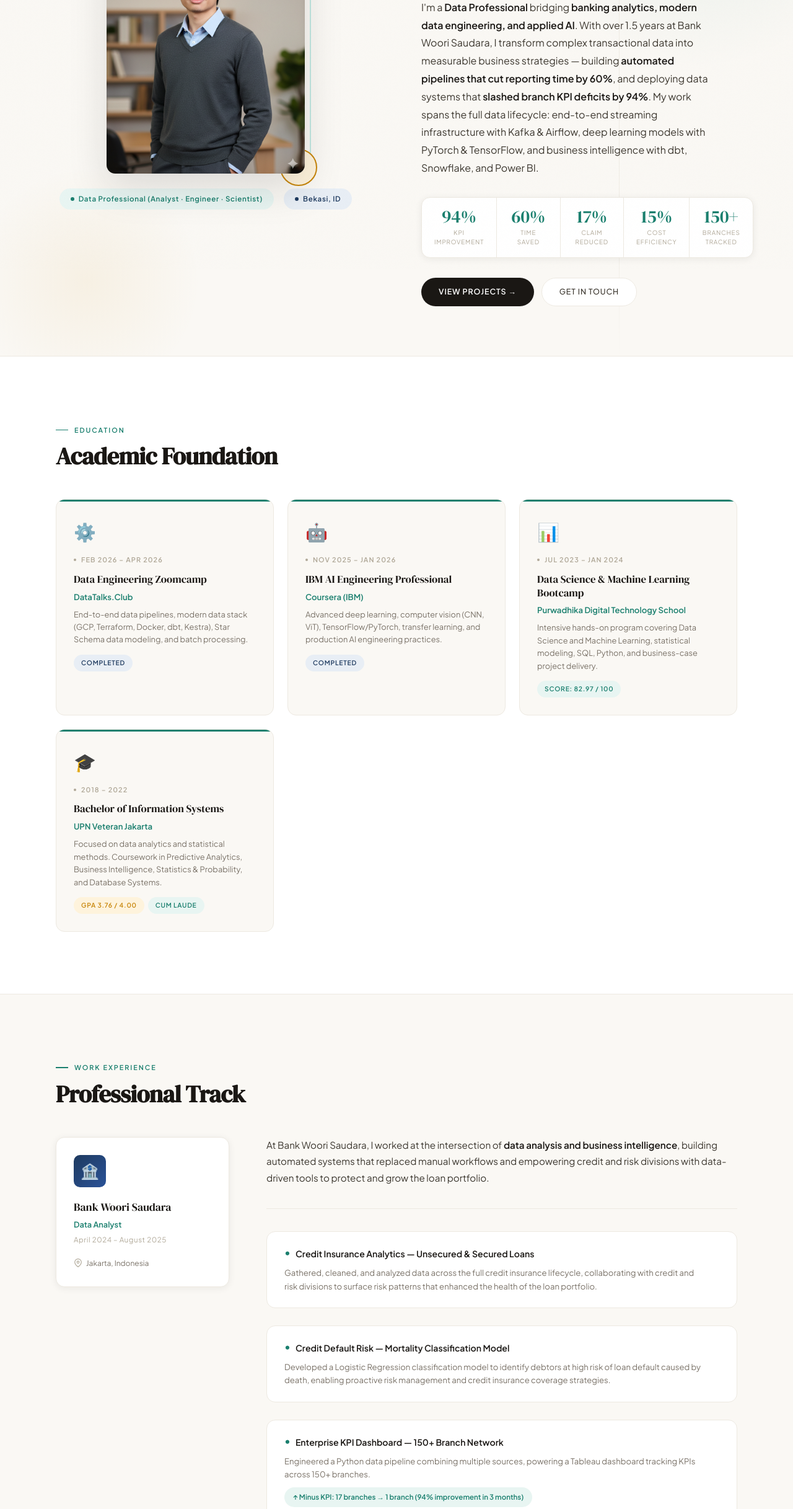
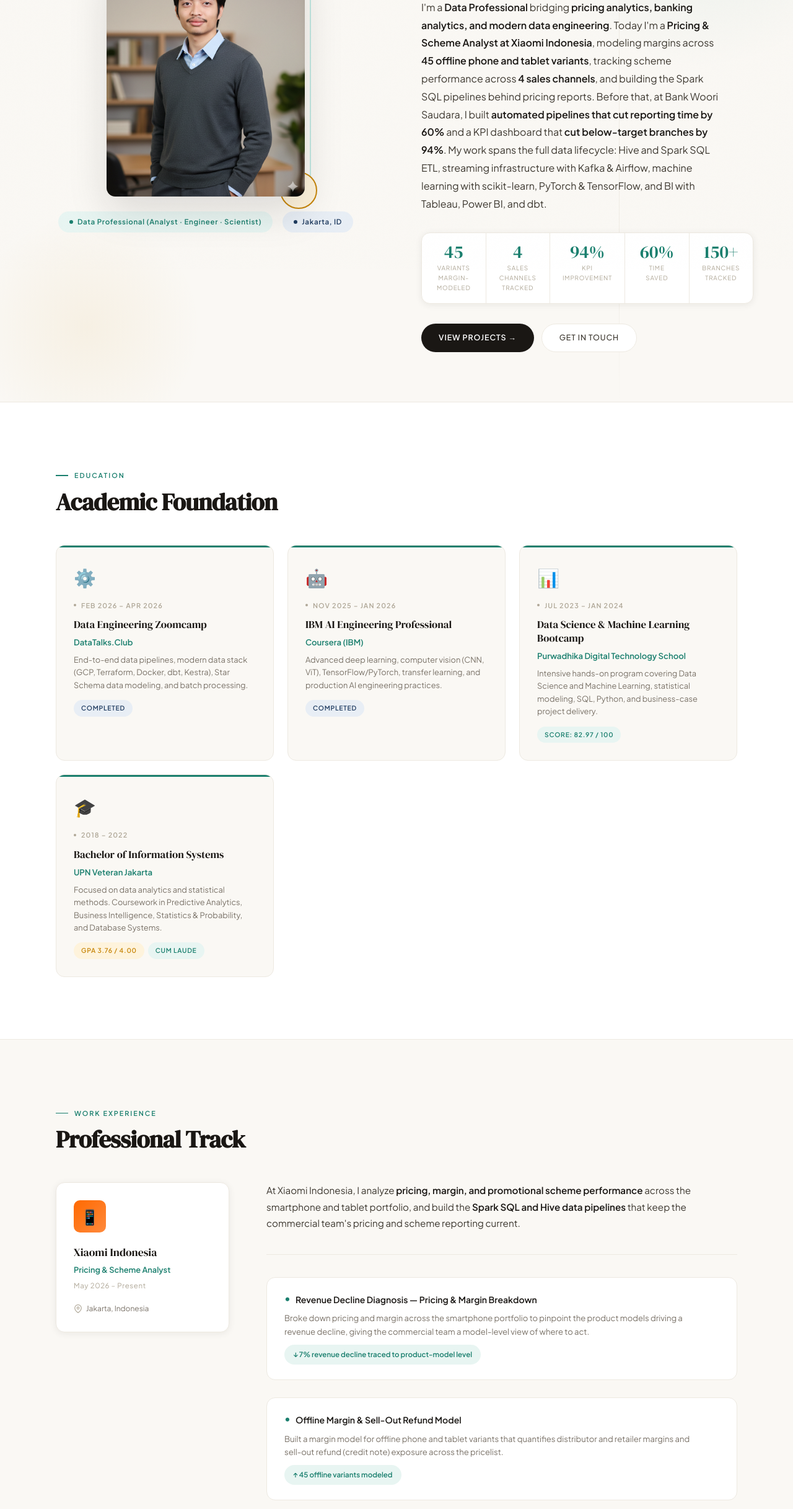
Before and after one commit to ghanysalam/Ghany-Portfolio, a plain HTML site: page index.html in a window 1280 px wide. Shown: the part 366-2800 px from the top of the page at 62% size. Drawn offline with Linux system fonts and the light colour scheme.

Commit message:
Add Xiaomi Indonesia role and refresh portfolio content
- Restructure experience section to render multiple roles from data.js
- Add Xiaomi Indonesia (Pricing & Scheme Analyst, May 2026 - present)
- Update hero bio and stats, fix location Bekasi -> Jakarta, drop "over 1.5 years" claim
- Add Hive, Spark SQL, DataWorks, Excel, Feishu/Lark Sheets to skills
- Update contact copy and footer year
- Reword "Minus KPI" and "loan default caused by death" to match CV

Co-Authored-By: Claude Sonnet 5.5 <noreply@anthropic.com>
Claude-Session: https://claude.ai/code/session_01SZqmqewGCv7FNWkSAHX5Za

```diff
--- a/assets/css/sections/experience.css
+++ b/assets/css/sections/experience.css
@@ -4,6 +4,7 @@
 #experience { background:var(--cream); border-top:1px solid var(--cream3); }
 
 .exp-layout { display:grid; grid-template-columns:280px 1fr; gap:60px; align-items:start; }
+.exp-layout + .exp-layout { margin-top:72px; padding-top:72px; border-top:1px solid var(--cream3); }
 
 .exp-aside {
   position:sticky; top:90px;
@@ -20,6 +21,7 @@
   display:flex; align-items:center; justify-content:center;
   font-size:1.5rem; margin-bottom:18px;
 }
+.ea-logo.ea-xiaomi { background:linear-gradient(135deg, #ff6900, #ff8a3d); }
 .ea-company { font-family:'DM Serif Display', serif; font-size:1.1rem; margin-bottom:4px; }
 .ea-role { font-size:.8rem; color:var(--teal); font-weight:600; margin-bottom:6px; }
 .ea-period { font-size:.72rem; color:var(--ink4); letter-spacing:.05em; margin-bottom:18px; }
--- a/assets/js/data.js
+++ b/assets/js/data.js
@@ -48,6 +48,62 @@ const educationData = [
 
 const experienceData = [
   {
+    company: "Xiaomi Indonesia",
+    logo: "📱",
+    logoClass: "ea-xiaomi",
+    role: "Pricing & Scheme Analyst",
+    period: "May 2026 – Present",
+    location: "Jakarta, Indonesia",
+    intro: "At Xiaomi Indonesia, I analyze <strong>pricing, margin, and promotional scheme performance</strong> across the smartphone and tablet portfolio, and build the <strong>Spark SQL and Hive data pipelines</strong> that keep the commercial team's pricing and scheme reporting current.",
+    items: [
+      {
+        title: "Revenue Decline Diagnosis — Pricing & Margin Breakdown",
+        desc: "Broke down pricing and margin across the smartphone portfolio to pinpoint the product models driving a revenue decline, giving the commercial team a model-level view of where to act.",
+        metric: "↓ 7% revenue decline traced to product-model level",
+        animationClass: "d2"
+      },
+      {
+        title: "Offline Margin & Sell-Out Refund Model",
+        desc: "Built a margin model for offline phone and tablet variants that quantifies distributor and retailer margins and sell-out refund (credit note) exposure across the pricelist.",
+        metric: "↑ 45 offline variants modeled",
+        animationClass: "d3"
+      },
+      {
+        title: "Promotional Scheme Effectiveness — 4 Sales Channels",
+        desc: "Tracked scheme performance month over month across Traditional, Key Account, Authorized Store, and Online channels, flagging underperforming programs for redesign.",
+        metric: "↑ 19% average MoM decline flagged for redesign",
+        animationClass: "d4"
+      },
+      {
+        title: "Sell-Out Forecasting for Scheme Budgets",
+        desc: "Forecast monthly sell-out per model from historical sales to size promotional scheme budgets and pricing plans.",
+        metric: null,
+        animationClass: "d5"
+      },
+      {
+        title: "Scheme Budget Pipeline — Feishu Sheets to Apache Hive",
+        desc: "Built an ETL pipeline in Spark SQL joining smartphone and tablet pricing with 4-channel sell-out data, then modeled aggregation tables comparing forecasted scheme budget with partner-claimable budget and published them to Feishu reporting.",
+        metric: "↑ Recurring forecast vs. claimable budget view for the commercial team",
+        animationClass: "d6"
+      },
+      {
+        title: "dim_smartphone_price — Daily SRP Snapshot Table",
+        desc: "Develop and maintain a daily offline and online SRP snapshot table per product, using Spark SQL on DataWorks with a scheduled daily job and a full 2026 historical backfill from Feishu-synced source tables.",
+        metric: "↑ Daily scheduled job · full 2026 backfill",
+        animationClass: "d7"
+      }
+    ]
+  },
+  {
+    company: "Bank Woori Saudara",
+    logo: "🏦",
+    logoClass: "",
+    role: "Data Analyst",
+    period: "April 2024 – August 2025",
+    location: "Jakarta, Indonesia",
+    intro: "At Bank Woori Saudara, I worked at the intersection of <strong>data analysis and business intelligence</strong>, building automated systems that replaced manual workflows and empowering credit and risk divisions with data-driven tools to protect and grow the loan portfolio.",
+    items: [
+      {
         title: "Credit Insurance Analytics — Unsecured & Secured Loans",
         desc: "Gathered, cleaned, and analyzed data across the full credit insurance lifecycle, collaborating with credit and risk divisions to surface risk patterns that enhanced the health of the loan portfolio.",
         metric: null,
@@ -55,14 +111,14 @@ const experienceData = [
       },
       {
         title: "Credit Default Risk — Mortality Classification Model",
-    desc: "Developed a Logistic Regression classification model to identify debtors at high risk of loan default caused by death, enabling proactive risk management and credit insurance coverage strategies.",
+        desc: "Developed a Logistic Regression classification model to identify debtors at high risk of mortality-related loan default, enabling proactive risk management and credit insurance coverage strategies.",
         metric: null,
         animationClass: "d3"
       },
       {
         title: "Enterprise KPI Dashboard — 150+ Branch Network",
         desc: "Engineered a Python data pipeline combining multiple sources, powering a Tableau dashboard tracking KPIs across 150+ branches.",
-    metric: "↑ Minus KPI: 17 branches → 1 branch (94% improvement in 3 months)",
+        metric: "↑ Below-target branches: 17 → 1 (94% improvement in 3 months)",
         animationClass: "d4"
       },
       {
@@ -83,6 +139,8 @@ const experienceData = [
         metric: "↑ 60% time efficiency improvement",
         animationClass: "d7"
       }
+    ]
+  }
 ];
 
 const skillsData = [
@@ -102,7 +160,10 @@ const skillsData = [
       { name: "MinIO (S3)", class: "st-ink" },
       { name: "Star Schema", class: "st-ink" },
       { name: "ELT Processes", class: "st-ink" },
-      { name: "PySpark", class: "st-ink" }
+      { name: "PySpark", class: "st-ink" },
+      { name: "Apache Hive", class: "st-ink" },
+      { name: "Spark SQL", class: "st-ink" },
+      { name: "DataWorks", class: "st-ink" }
     ],
     animationClass: "d1"
   },
@@ -153,6 +214,8 @@ const skillsData = [
     tags: [
       { name: "Tableau", class: "st-teal" },
       { name: "Power BI", class: "st-teal" },
+      { name: "Excel (Power Query)", class: "st-teal" },
+      { name: "Feishu/Lark Sheets", class: "st-ink" },
       { name: "Matplotlib", class: "st-ink" },
       { name: "Seaborn", class: "st-ink" },
       { name: "Executive Dashboards", class: "st-ink" }
--- a/assets/js/script.js
+++ b/assets/js/script.js
@@ -15,14 +15,38 @@ const renderEducation = () => {
 };
 
 const renderExperience = () => {
-  const container = document.getElementById('expGrid');
+  const container = document.getElementById('expRoles');
   if (!container || typeof experienceData === 'undefined') return;
-  container.innerHTML = experienceData.map(item => `
-    <div class="exp-item reveal ${item.animationClass}">
-      <div>
-        <div class="exp-item-title">${item.title}</div>
-        <div class="exp-item-desc">${item.desc}</div>
-        ${item.metric ? `<span class="exp-metric em-teal">${item.metric}</span>` : ''}
+  container.innerHTML = experienceData.map(role => `
+    <div class="exp-layout">
+      <div class="exp-aside reveal d1">
+        <div class="exp-aside-card">
+          <div class="ea-logo ${role.logoClass || ''}">${role.logo}</div>
+          <div class="ea-company">${role.company}</div>
+          <div class="ea-role">${role.role}</div>
+          <div class="ea-period">${role.period}</div>
+          <div class="ea-location">
+            <svg viewBox="0 0 24 24" fill="none" stroke="currentColor" stroke-width="2">
+              <path d="M21 10c0 7-9 13-9 13s-9-6-9-13a9 9 0 0118 0z" />
+              <circle cx="12" cy="10" r="3" />
+            </svg>
+            ${role.location}
+          </div>
+        </div>
+      </div>
+      <div class="exp-main">
+        <p class="exp-intro reveal d2">${role.intro}</p>
+        <div class="exp-items">
+          ${role.items.map(item => `
+            <div class="exp-item reveal ${item.animationClass}">
+              <div>
+                <div class="exp-item-title">${item.title}</div>
+                <div class="exp-item-desc">${item.desc}</div>
+                ${item.metric ? `<span class="exp-metric em-teal">${item.metric}</span>` : ''}
+              </div>
+            </div>
+          `).join('')}
+        </div>
       </div>
     </div>
   `).join('');
--- a/index.html
+++ b/index.html
@@ -10,7 +10,7 @@
   <link
     href="https://fonts.googleapis.com/css2?family=DM+Serif+Display:ital@0;1&family=Plus+Jakarta+Sans:ital,wght@0,300;0,400;0,500;0,600;1,300;1,400&display=swap"
     rel="stylesheet">
-  <link rel="stylesheet" href="assets/css/styles.css?v=3">
+  <link rel="stylesheet" href="assets/css/styles.css?v=4">
 </head>
 
 <body>
@@ -63,7 +63,7 @@
         </div>
         <div class="hero-badge">
           <span class="hb-pill teal">Data Professional (Analyst · Engineer · Scientist)</span>
-          <span class="hb-pill navy">Bekasi, ID</span>
+          <span class="hb-pill navy">Jakarta, ID</span>
         </div>
       </div>
 
@@ -72,16 +72,26 @@
         <div class="eyebrow">About Me</div>
         <h1>Turning Raw Data into<br><em>Strategic Impact</em></h1>
         <p class="hero-bio">
-          I'm a <strong>Data Professional</strong> bridging <strong>banking analytics, modern data engineering,
-            and applied AI</strong>. With over 1.5 years at Bank Woori Saudara, I transform complex transactional
-          data into measurable business strategies — building <strong>automated pipelines that cut reporting time
-            by 60%</strong>, and deploying data systems that <strong>slashed branch KPI deficits by 94%</strong>.
-          My work spans the full data lifecycle: end-to-end streaming infrastructure with Kafka & Airflow,
-          deep learning models with PyTorch & TensorFlow, and business intelligence with dbt, Snowflake,
-          and Power BI.
+          I'm a <strong>Data Professional</strong> bridging <strong>pricing analytics, banking analytics, and modern
+            data engineering</strong>. Today I'm a <strong>Pricing & Scheme Analyst at Xiaomi Indonesia</strong>,
+          modeling margins across <strong>45 offline phone and tablet variants</strong>, tracking scheme performance
+          across <strong>4 sales channels</strong>, and building the Spark SQL pipelines behind pricing reports.
+          Before that, at Bank Woori Saudara, I built <strong>automated pipelines that cut reporting time by
+            60%</strong> and a KPI dashboard that <strong>cut below-target branches by 94%</strong>.
+          My work spans the full data lifecycle: Hive and Spark SQL ETL, streaming infrastructure with Kafka &
+          Airflow, machine learning with scikit-learn, PyTorch & TensorFlow, and BI with Tableau, Power BI,
+          and dbt.
         </p>
 
         <div class="hero-stats">
+          <div class="hs-item">
+            <div class="hs-num">45</div>
+            <div class="hs-label">Variants Margin-Modeled</div>
+          </div>
+          <div class="hs-item">
+            <div class="hs-num">4</div>
+            <div class="hs-label">Sales Channels Tracked</div>
+          </div>
           <div class="hs-item">
             <div class="hs-num">94%</div>
             <div class="hs-label">KPI Improvement</div>
@@ -89,14 +99,6 @@
           <div class="hs-item">
             <div class="hs-num">60%</div>
             <div class="hs-label">Time Saved</div>
-          </div>
-          <div class="hs-item">
-            <div class="hs-num">17%</div>
-            <div class="hs-label">Claim Reduced</div>
-          </div>
-          <div class="hs-item">
-            <div class="hs-num">15%</div>
-            <div class="hs-label">Cost Efficiency</div>
           </div>
           <div class="hs-item">
             <div class="hs-num">150+</div>
@@ -133,34 +135,8 @@
       <div class="sec-eyebrow reveal">Work Experience</div>
       <h2 class="sec-title reveal d1">Professional Track</h2>
 
-      <div class="exp-layout">
-        <div class="exp-aside reveal d1">
-          <div class="exp-aside-card">
-            <div class="ea-logo">🏦</div>
-            <div class="ea-company">Bank Woori Saudara</div>
-            <div class="ea-role">Data Analyst</div>
-            <div class="ea-period">April 2024 – August 2025</div>
-            <div class="ea-location">
-              <svg viewBox="0 0 24 24" fill="none" stroke="currentColor" stroke-width="2">
-                <path d="M21 10c0 7-9 13-9 13s-9-6-9-13a9 9 0 0118 0z" />
-                <circle cx="12" cy="10" r="3" />
-              </svg>
-              Jakarta, Indonesia
-            </div>
-          </div>
-        </div>
-
-        <div class="exp-main">
-          <p class="exp-intro reveal d2">
-            At Bank Woori Saudara, I worked at the intersection of <strong>data analysis and business
-              intelligence</strong>, building automated systems that replaced manual workflows and empowering credit and
-            risk divisions with data-driven tools to protect and grow the loan portfolio.
-          </p>
-
-          <div class="exp-items" id="expGrid">
-            <!-- Injected via data.js -->
-          </div>
-        </div>
+      <div id="expRoles">
+        <!-- Injected via data.js -->
       </div>
     </div>
   </section>
@@ -212,8 +188,8 @@
           <h2 class="sec-title" style="color:var(--white)">Let's Build Something<br><em
               style="font-family:'DM Serif Display',serif;font-style:italic;color:#64cfb8">Meaningful Together</em></h2>
           <p>
-            I'm open to <strong>full-time roles</strong> and freelance collaborations in analytics, credit risk, and
-            intelligent data products. If your organization turns data into strategy, I'd love to be part of the team.
+            I'm open to <strong>full-time roles</strong> in data analytics, data engineering, and data science, in
+            Jakarta or remote across APAC. If your organization turns data into strategy, I'd love to be part of the team.
           </p>
           <div class="avail-pill">
             <div class="avail-dot"></div>
@@ -266,7 +242,7 @@
   <footer>
     <div class="footer-logo">Ghany <span>Salam</span></div>
     <div>Data Professional · Jakarta, Indonesia</div>
-    <div>© 2025 — Built with data & intention</div>
+    <div>© 2026 — Built with data & intention</div>
   </footer>
 
   <!-- ════════════════════════════════════
```
Lines whose indentation alone changed are shown as unchanged.
